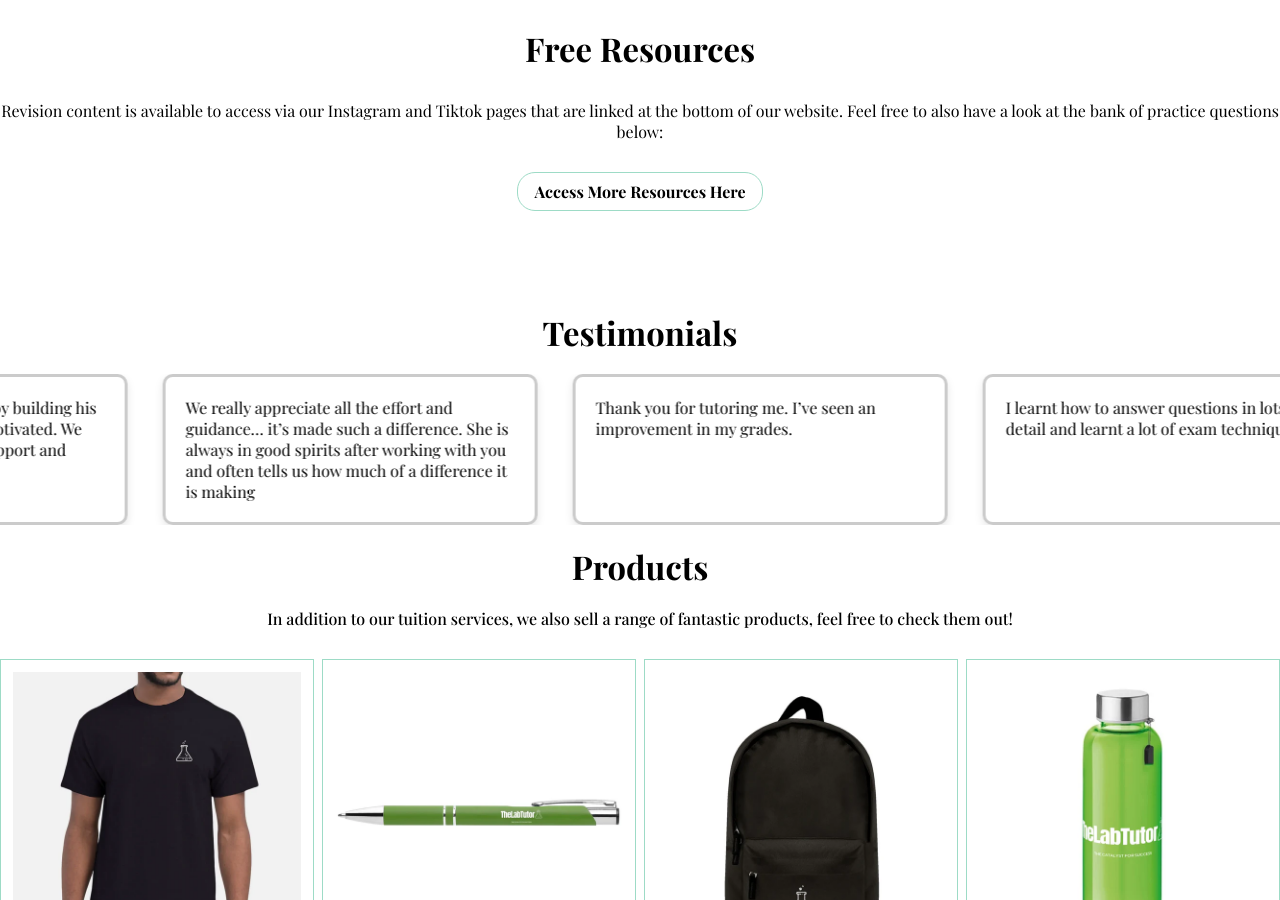
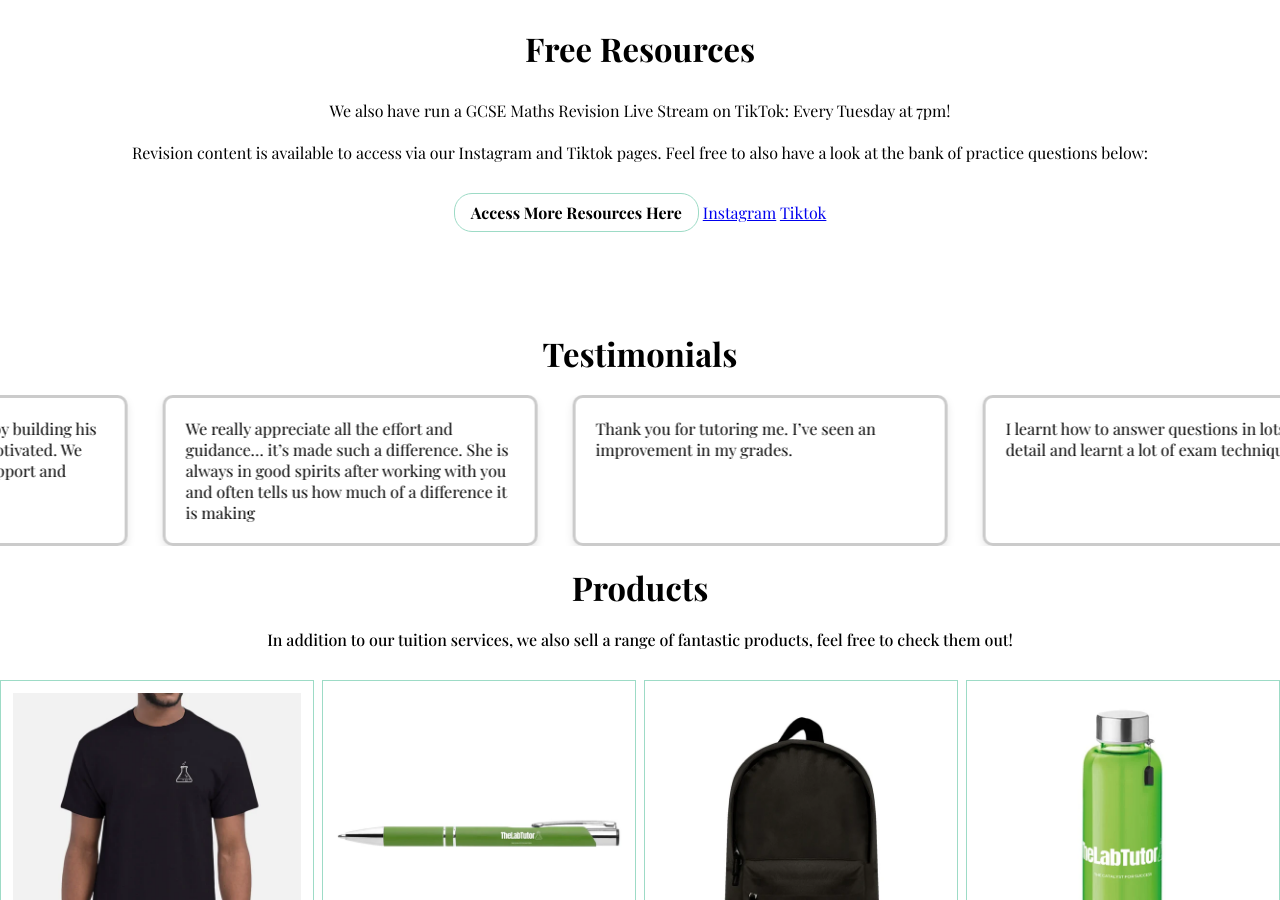
Before and after one commit to IshaanK05/LabTutor-Website, a plain HTML site: page index.html in a window 1280 px wide. Shown: the part 2856-3756 px from the top of the page. Drawn offline with nearby package versions, Linux system fonts and the light colour scheme; a web font is replaced by a local one.

Commit message:
Add files via upload

```diff
--- a/index.html
+++ b/index.html
@@ -271,10 +271,13 @@
             </div>
             <div class="free-resources-info">
                 <p>
-                    Revision content is available to access via our Instagram and Tiktok pages that are linked at the bottom of our website.
+                    We also have run a GCSE Maths Revision Live Stream on TikTok: Every Tuesday at 7pm!<br><br>
+                    Revision content is available to access via our Instagram and Tiktok pages.
                     Feel free to also have a look at the bank of practice questions below:
                 </p>
                 <a href="https://drive.google.com/drive/folders/1M4n_KrSMndzlns5JSyLkv1b1cCVMQ7_C?usp=drive_link" target="_blank" class="free-resources-button">Access More Resources Here</a>
+                <a href="https://www.instagram.com/thelabtutor/" target="_blank">Instagram</a>
+                <a href="https://www.tiktok.com/@thelabtutor?lang=en" target="_blank">Tiktok</a>
             </div>
         </section>
 
--- a/styles.css
+++ b/styles.css
@@ -554,7 +554,7 @@ a.more-products-button:hover{
 
 #workWithUs {
     margin: 0 auto;
-    padding: 0px 20px;
+    padding: 0 20px;
     color: #000;
     line-height: 1.7;
 }
```
